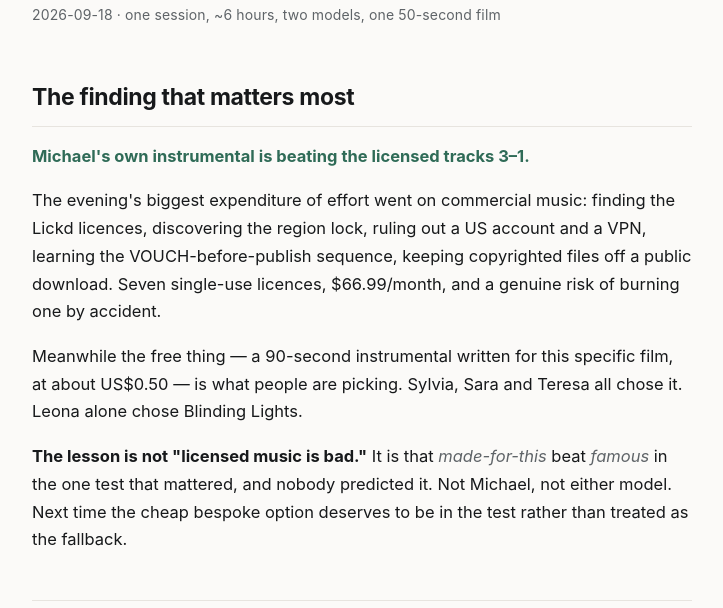
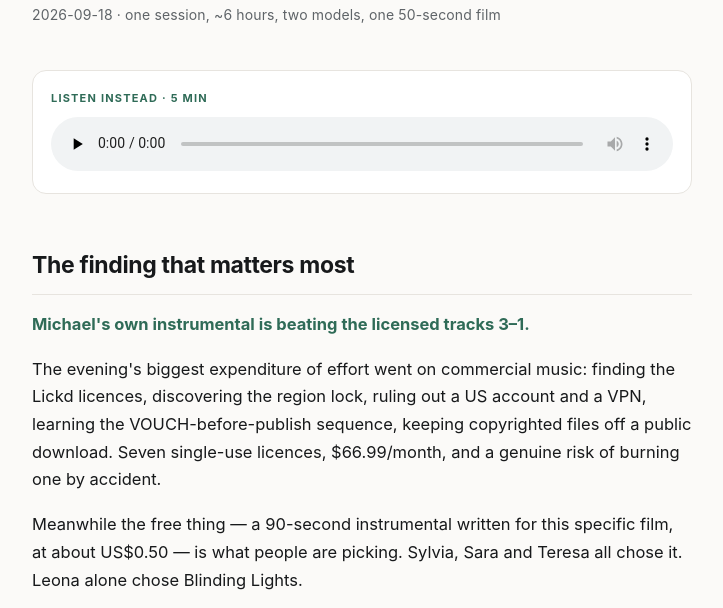
Before and after one commit to maitridev/maitrib, a plain HTML site: page lessons/2026-09-18/index.html in a window 1280 px wide. Shown: the part 146-754 px from the top of the page, without its empty margins (278-1001 px from the left). Drawn offline with Linux system fonts and the light colour scheme.

Commit message:
Add spoken version of the lessons
Co-Authored-By: Claude Opus 5 <noreply@anthropic.com>

```diff
--- a/lessons/2026-09-18/index.html
+++ b/lessons/2026-09-18/index.html
@@ -29,6 +29,12 @@ footer{margin-top:60px;padding-top:20px;border-top:1px solid var(--rule);color:v
 <h1>What today taught — building Tess&#x27;s farewell film</h1>
 <p>2026-09-18 · one session, ~6 hours, two models, one 50-second film</p>
 
+<div style="background:var(--panel);border:1px solid var(--line);border-radius:14px;
+padding:18px 18px 14px;margin:0 0 42px">
+<div style="font-size:11px;letter-spacing:.11em;text-transform:uppercase;color:var(--cool);
+font-weight:700;margin-bottom:9px">Listen instead &middot; 5 min</div>
+<audio src="listen.mp3" controls preload="none" style="width:100%"></audio>
+</div>
 <h2>The finding that matters most</h2>
 
 <p><strong>Michael&#x27;s own instrumental is beating the licensed tracks 3–1.</strong></p>
```
Also changed, not shown: 1 other file.
